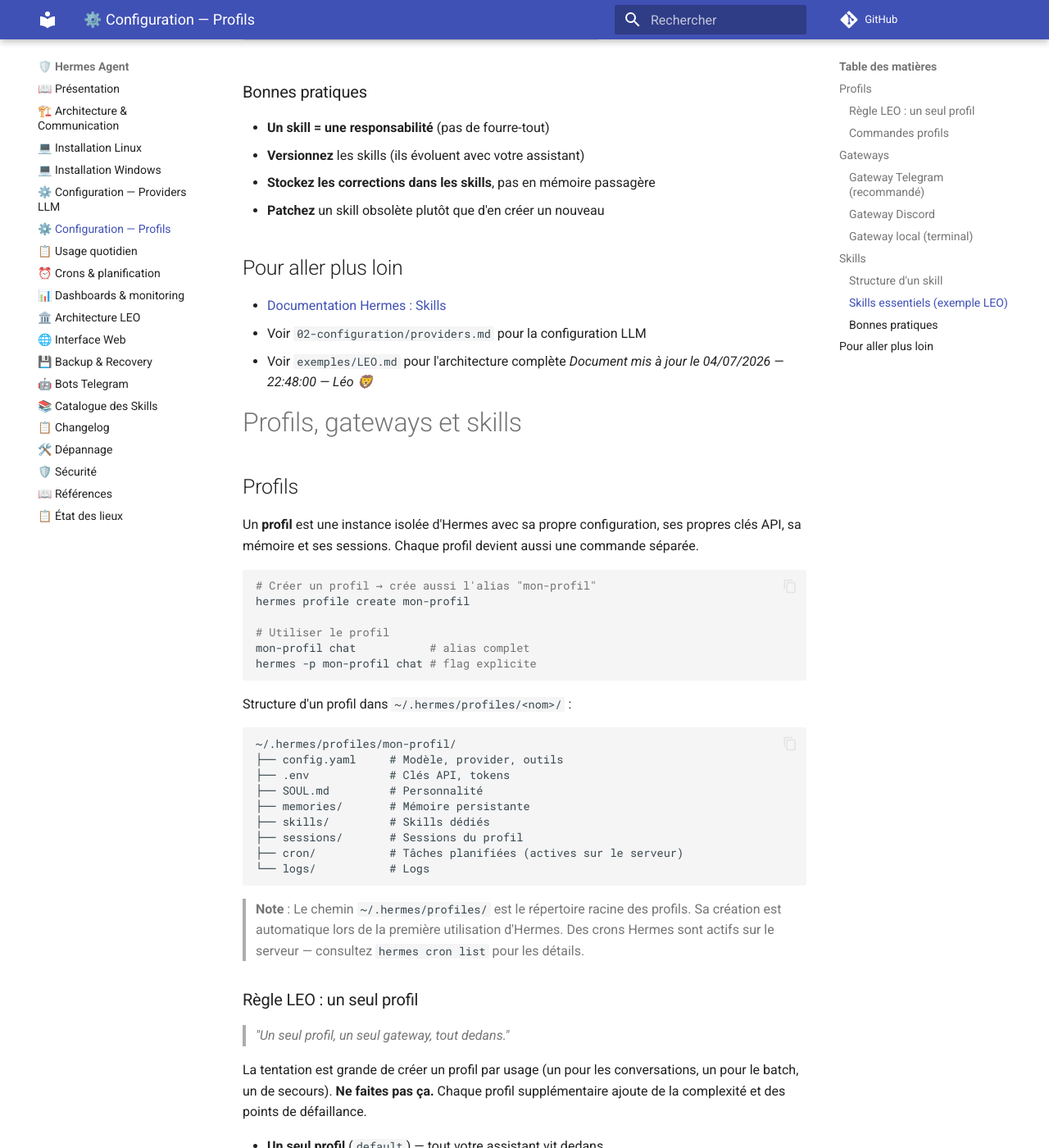
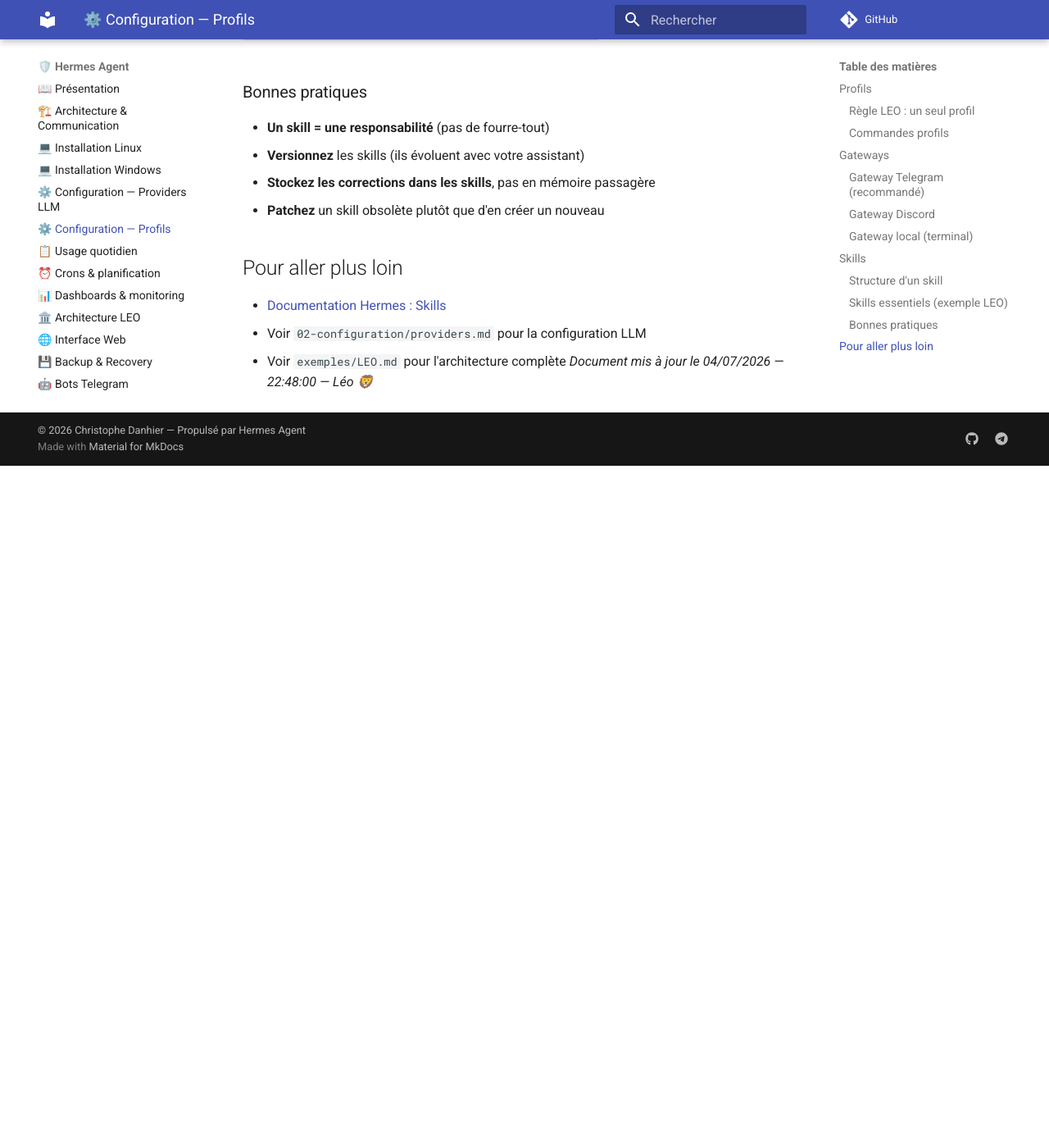
Before and after one commit to christophedanhier-hash/hermes-wiki, an MkDocs documentation site: the page built from docs/hermes/configuration/profiles.md, in a window 1280 px wide and 1400 px high, scrolled down 3829 px. Shown: the whole window at 82% size. Built offline with MkDocs 1.6.1 and Material for MkDocs 9.7.7, drawn with Linux system fonts in a browser that asks for light colours; comment, search, counter and statistics services are not loaded; after the commit the page ends 4397 px from its top, so only the background shows below that; some of the changed text lies outside the part shown.

Commit message:
🤖 Audit rédactionnel — 17/07/2026 (37 crons, gemini-3.5, cleanup doublon profiles)

````diff
--- a/docs/hermes/configuration/profiles.md
+++ b/docs/hermes/configuration/profiles.md
@@ -175,58 +175,3 @@ Quand [condition], faire [action].
 - Voir `02-configuration/providers.md` pour la configuration LLM
 - Voir `exemples/LEO.md` pour l'architecture complète
 *Document mis à jour le 04/07/2026 — 22:48:00 — Léo 🦁*
-
-
-<!-- 🤖 Auto-fix audit 2026-07-17 -->
-# Profils, gateways et skills
-
-## Profils
-
-Un **profil** est une instance isolée d'Hermes avec sa propre configuration, ses propres clés API, sa mémoire et ses sessions. Chaque profil devient aussi une commande séparée.
-
-```bash
-# Créer un profil → crée aussi l'alias "mon-profil"
-hermes profile create mon-profil
-
-# Utiliser le profil
-mon-profil chat           # alias complet
-hermes -p mon-profil chat # flag explicite
-```
-
-Structure d'un profil dans `~/.hermes/profiles/<nom>/` :
-
-```
-~/.hermes/profiles/mon-profil/
-├── config.yaml     # Modèle, provider, outils
-├── .env            # Clés API, tokens
-├── SOUL.md         # Personnalité
-├── memories/       # Mémoire persistante
-├── skills/         # Skills dédiés
-├── sessions/       # Sessions du profil
-├── cron/           # Tâches planifiées (actives sur le serveur)
-└── logs/           # Logs
-```
-
-> **Note** : Le chemin `~/.hermes/profiles/` est le répertoire racine des profils. Sa création est automatique lors de la première utilisation d'Hermes. Des crons Hermes sont actifs sur le serveur — consultez `hermes cron list` pour les détails.
-
-### Règle LEO : un seul profil
-
-> *"Un seul profil, un seul gateway, tout dedans."*
-
-La tentation est grande de créer un profil par usage (un pour les conversations, un pour le batch, un de secours). **Ne faites pas ça.** Chaque profil supplémentaire ajoute de la complexité et des points de défaillance.
-
-- **Un seul profil** (`default`) — tout votre assistant vit dedans
-- **plusieurs providers** au sein du même profil (DeepSeek + Ollama + Gemini)
-- **Zéro bascule de profil** — la fiabilité avant tout
-
-| Propriété | Configuration | Description |
-|-----------|--------------|-------------|
-| **Modèle** | `model.default` | LLM principal (ex: `deepseek-v4-flash`, `qwen2.5:7b`) |
-| **Provider** | `model.provider` | Fournisseur (ex: `deepseek`, `openrouter`, `ollama`) |
-| **Gateway** | `gateways.telegram.bot_token` | Token du bot Telegram |
-| **Outils** | `hermes tools` | Toolsets activés par plateforme |
-| **Skills** | `hermes skills install <id>` | Procédures chargées automatiquement |
-
-### Commandes profils
-
-```bash
````
Also changed, not shown: AUDIT.md (added, +14 -0 lines), docs/hermes/architecture-communication.md (+2 -2 lines), docs/hermes/configuration/providers.md (+2 -2 lines).
